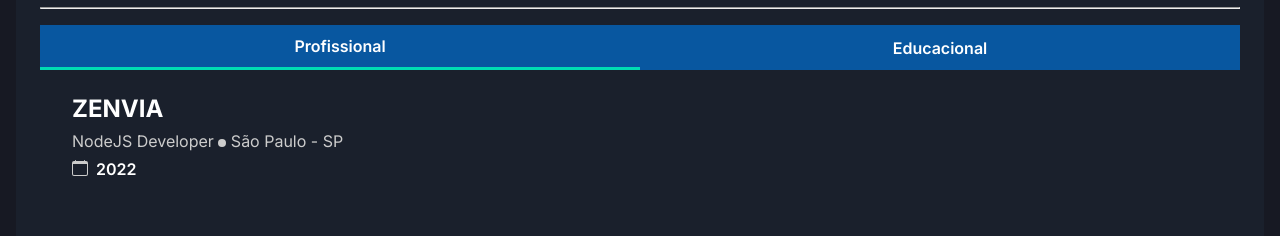
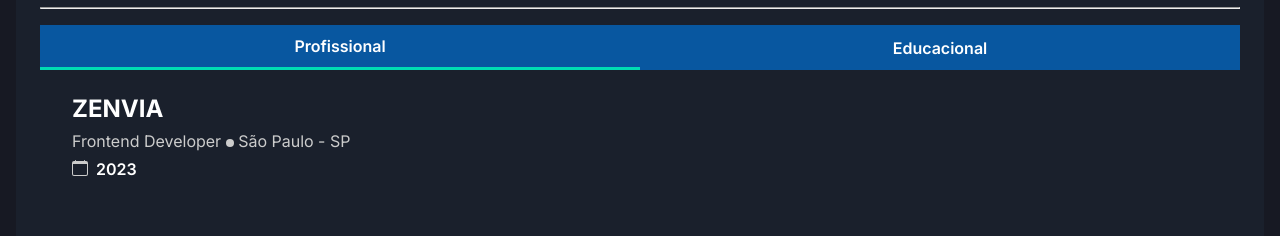
Before and after one commit to IvanOliver131/portifolio-ivan, a React (Vite) app: page / in a window 1280 px wide. Shown: the part 904-1140 px from the top of the page. Built offline with nearby package versions, Linux system fonts and the light colour scheme; no server answers; a web font is replaced by a local one.

Commit message:
feat: :sparkles: version 2.0
version 2.0

version 2.0

```diff
--- a/src/pages/home/components/WorkExperience/index.tsx
+++ b/src/pages/home/components/WorkExperience/index.tsx
@@ -32,6 +32,12 @@
 
         <ActionContent value="work">
           <WorkExperienceData>
+            <ExperienceCard
+              title="ZENVIA"
+              job="Frontend Developer"
+              city="São Paulo - SP"
+              time="2023"
+            />
             <ExperienceCard
               title="ZENVIA"
               job="NodeJS Developer"
```
